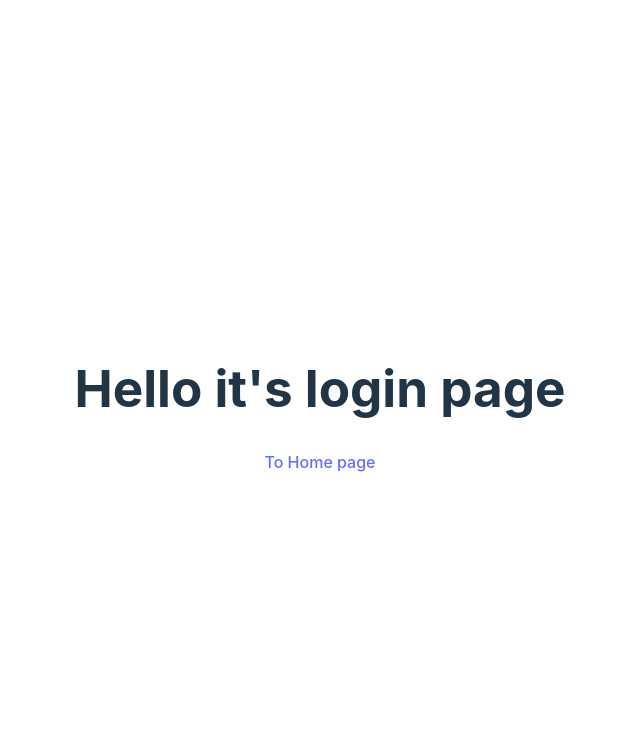
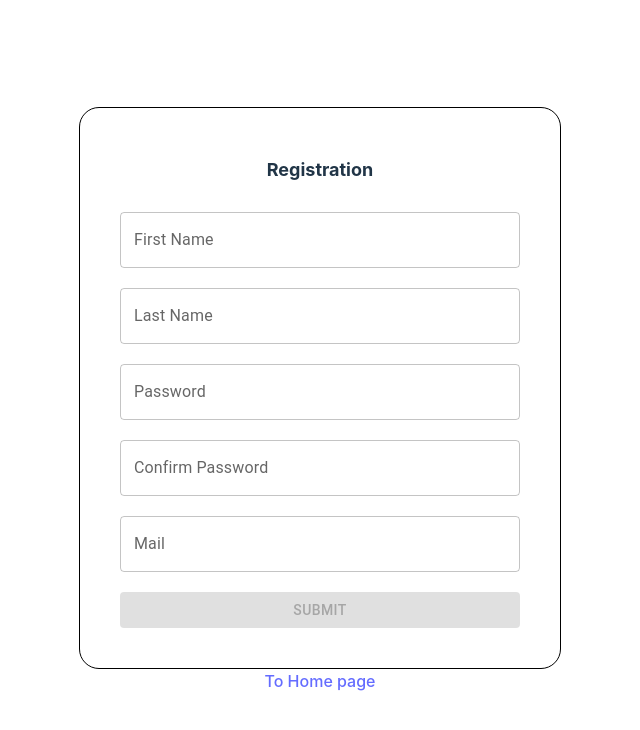
Before and after one commit to Nesmeian/react-chess, a React (Vite) app in the folder react-chess/: page /react-chess/login in a window 1280 px wide. Shown: the top 730 px of the page, without its empty margins (320-960 px from the left). Built offline with nearby package versions, Linux system fonts and the light colour scheme.

Commit message:
Registration page (#5)
* feat:install react-hook-form

* feat:add base loyalt of registration page and add npm @material/web

* feat:add validationRulesFunc for app

* feat:add errors validation message, create  refactoring function NameInput add styles

* feat:asdfasf

```diff
--- a/react-chess/src/components/pages/game/index.tsx
+++ b/react-chess/src/components/pages/game/index.tsx
@@ -1,6 +1,6 @@
 import { Link } from 'react-router-dom'
 import { myAppLink } from '../../Constants'
-export default function game() {
+export default function Game() {
     return (
         <>
             <h1>Hello it's game page</h1>
--- a/react-chess/src/components/pages/login/index.tsx
+++ b/react-chess/src/components/pages/login/index.tsx
@@ -1,10 +1,50 @@
 import { Link } from 'react-router-dom'
 import { myAppLink } from '../../Constants'
-export default function login() {
+import styles from './style.module.scss'
+import { Box, Button } from '@mui/material'
+import { useForm, SubmitHandler, FormProvider } from 'react-hook-form'
+import { NameInput } from '../../utils/validation/validationInputs'
+interface LoginFormInputs {
+    firstName: string
+    lastName: string
+    password: string
+    confirmPassword: string
+    email: string
+}
+export default function Login() {
+    const methods = useForm<LoginFormInputs>({
+        mode: 'onChange',
+        criteriaMode: 'all',
+    })
+    const { handleSubmit, formState } = methods
+    const { isValid } = formState
+
+    const onSubmit: SubmitHandler<LoginFormInputs> = (data) => console.log(data)
     return (
-        <>
-            <h1>Hello it's login page</h1>
-            <Link to={`${myAppLink}/`}>To Home page</Link>
-        </>
+        <Box className={styles.jack}>
+            <FormProvider {...methods}>
+                <form
+                    className={styles.registration__form}
+                    onSubmit={handleSubmit(onSubmit)}
+                >
+                    <h1 className={styles.registration__title}>Registration</h1>
+                    <NameInput name="First Name" />
+                    <NameInput name="Last Name" />
+                    <NameInput name="Password" />
+                    <NameInput name="Confirm Password" type="password" />
+                    <NameInput name="Mail" pattern="email" type="email" />
+                    <Button
+                        variant="contained"
+                        type="submit"
+                        disabled={!isValid}
+                    >
+                        Submit
+                    </Button>
+                </form>
+            </FormProvider>
+            <div>
+                <Link to={`${myAppLink}/`}>To Home page</Link>
+            </div>
+        </Box>
     )
 }
--- /dev/null
+++ b/react-chess/src/components/pages/login/style.module.scss
@@ -0,0 +1,18 @@
+.registration__form {
+    border: 1px solid black;
+    padding: 40px;
+    width: 400px;
+    border-radius: 20px;
+    display: flex;
+    flex-direction: column;
+    justify-content: space-around;
+    gap: 20px;
+}
+.registrationInputs {
+    display: flex;
+    flex-direction: column;
+    gap: 20px;
+}
+.registration__title {
+    font-size: 18px;
+}
--- a/react-chess/src/components/pages/signIn/index.tsx
+++ b/react-chess/src/components/pages/signIn/index.tsx
@@ -1,6 +1,6 @@
 import { Link } from 'react-router-dom'
 import { myAppLink } from '../../Constants'
-export default function signIn() {
+export default function SignIn() {
     return (
         <>
             <h1>Hello it's sign in page</h1>
--- /dev/null
+++ b/react-chess/src/components/utils/capitalizeFirstLetter/index.tsx
@@ -0,0 +1,8 @@
+export default function capitalizeFirstLetterOfEachWord(input: string): string {
+    return input
+        .split(' ') // Разделяем строку на массив слов
+        .map(
+            (word) => word.charAt(0).toUpperCase() + word.slice(1).toLowerCase()
+        ) // Преобразуем каждое слово
+        .join(' ') // Объединяем слова обратно в строку
+}
--- /dev/null
+++ b/react-chess/src/components/utils/customTextField/index.tsx
@@ -0,0 +1,35 @@
+import { TextField } from '@mui/material'
+import { useFormContext } from 'react-hook-form'
+
+interface CustomTextFieldProps {
+    name: string
+    label: string
+    type: string
+    validationRules?: object
+}
+export default function CustomTextField({
+    name,
+    label,
+    type,
+    validationRules = {},
+}: CustomTextFieldProps) {
+    const {
+        register,
+        formState: { errors },
+    } = useFormContext()
+    return (
+        <TextField
+            id={`${name}-input`}
+            label={label}
+            variant="outlined"
+            type={type}
+            {...register(name, validationRules)}
+            error={!!errors[name]}
+            helperText={
+                typeof errors[name]?.message === 'string'
+                    ? errors[name]?.message
+                    : ''
+            }
+        />
+    )
+}
--- /dev/null
+++ b/react-chess/src/components/utils/validation/validationInputs/index.tsx
@@ -0,0 +1,33 @@
+import CustomTextField from '../../customTextField'
+import validationRulesFunc from '../validationRules'
+interface NameInput {
+    name: string
+    minLength?: number
+    maxLength?: number
+    pattern?: string | boolean
+    type?: string
+}
+
+export function NameInput({
+    name,
+    minLength,
+    maxLength,
+    pattern,
+    type = 'text',
+}: NameInput) {
+    return (
+        <CustomTextField
+            key={name}
+            name={name}
+            label={name}
+            type={type}
+            validationRules={validationRulesFunc({
+                name: name,
+                required: name,
+                minLength: minLength ? minLength : 5,
+                maxLength: maxLength ? maxLength : 15,
+                pattern: pattern ? pattern : true,
+            })}
+        />
+    )
+}
--- /dev/null
+++ b/react-chess/src/components/utils/validation/validationRules/index.tsx
@@ -0,0 +1,49 @@
+import capitalizeFirstLetterOfEachWord from '../../capitalizeFirstLetter'
+
+interface validationRulesParams {
+    name?: string
+    required?: string | boolean
+    minLength?: number | string
+    maxLength?: number | string
+    pattern?: string | boolean
+}
+export default function validationRulesFunc(options: validationRulesParams) {
+    const name = options.name ? options.name : 'Input'
+    const required =
+        options.required === true ||
+        typeof options.required !== 'string' ||
+        !options.required.trim()
+            ? 'Input is required'
+            : `${capitalizeFirstLetterOfEachWord(name)} is required`
+
+    const minLength = options.minLength
+        ? {
+              value: options.minLength,
+              message: `Min Length of ${name} must be ${options.minLength}`,
+          }
+        : undefined
+    const maxLength = options.maxLength
+        ? {
+              value: options.maxLength,
+              message: `Max Length of ${name} must be ${options.maxLength}`,
+          }
+        : undefined
+    const pattern =
+        typeof options.pattern === 'string' && options.pattern === 'email'
+            ? {
+                  value: /^[a-zA-Z0-9._%+-]+@[a-zA-Z0-9.-]+\.[a-zA-Z]{2,}$/,
+                  message: 'Invalid email address. Please enter a valid email.',
+              }
+            : options.pattern === true
+              ? {
+                    value: /^[a-zA-Z]+$/,
+                    message: `${capitalizeFirstLetterOfEachWord(name)} must contain only English letters.`,
+                }
+              : undefined
+    return {
+        required,
+        minLength,
+        maxLength,
+        pattern,
+    }
+}
--- /dev/null
+++ b/react-chess/src/components/utils/validation/validationRules/style.module.scss
@@ -0,0 +1,6 @@
+.validation-message {
+    max-width: 300px;
+    white-space: normal;
+    word-wrap: break-word;
+    color: red;
+}
```
Also changed, not shown: react-chess/package.json (+13 -1 lines), 1 other file (tests, documents, lock files or other folders).
